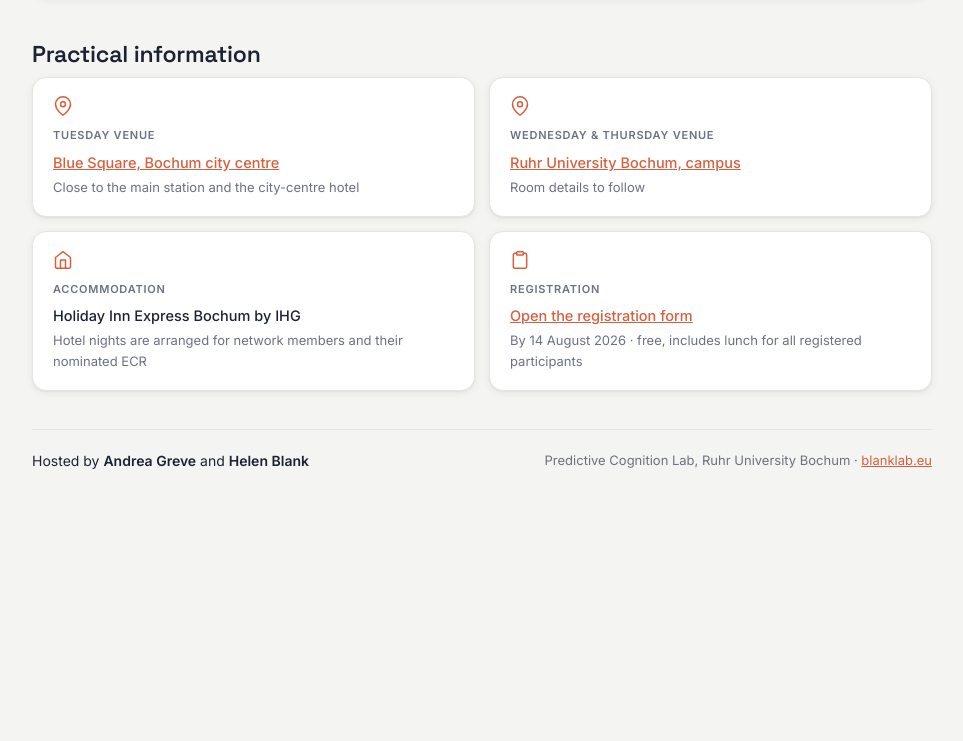
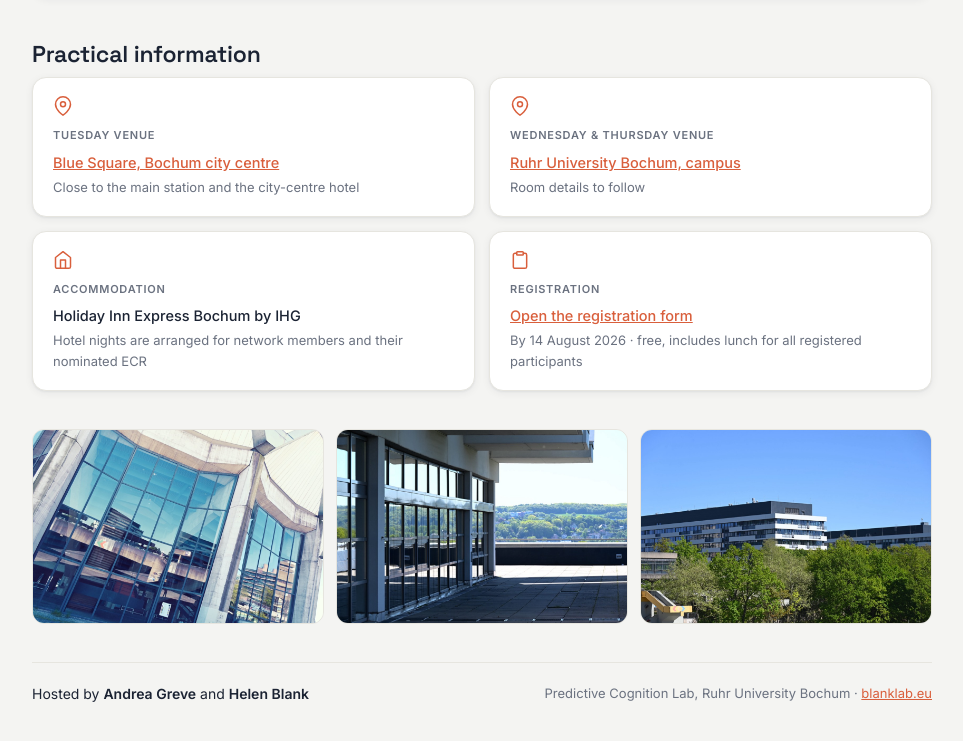
Before and after one commit to predcommlab/symposium-2026, a plain HTML site: page index.html in a window 1280 px wide. Shown: the part 2581-3322 px from the top of the page, without its empty margins (158-1121 px from the left). Before the commit the page ends 3117 px from the top, so only its background shows below. Drawn offline with Linux system fonts and the light colour scheme; no server answers.

Commit message:
Add a campus photo strip above the footer

```diff
--- a/index.html
+++ b/index.html
@@ -98,6 +98,9 @@
   .info-cell p{margin:0;font-size:14.5px;font-weight:500;}
   .info-cell .sub{color:var(--muted);font-size:13px;font-weight:400;margin-top:3px;}
 
+  .gallery{display:grid;grid-template-columns:repeat(3,1fr);gap:12px;}
+  .gallery img{width:100%;aspect-ratio:3/2;object-fit:cover;border-radius:12px;display:block;border:1px solid var(--line);}
+
   footer{border-top:1px solid var(--line);padding-top:20px;margin-top:8px;
     display:flex;justify-content:space-between;gap:12px;flex-wrap:wrap;}
   .foot-line{font-size:14px;}.foot-line b{font-weight:600;}
@@ -107,6 +110,7 @@
     .hero{padding:28px 24px;}.hero h1{font-size:30px;}
     .row{grid-template-columns:88px 1fr;}.badge{display:none;}
     .info-grid{grid-template-columns:1fr;}
+    .gallery{grid-template-columns:1fr;}
   }
 </style>
 </head>
@@ -171,6 +175,14 @@
         <p><a href="https://docs.google.com/forms/d/e/1FAIpQLSet3CzQn8L2GYQoEGWLp6T6oFy5Bt6kL3QDcRuJvG7BM1LCqA/viewform" target="_blank" rel="noopener">Open the registration form</a></p>
         <p class="sub">By 14 August 2026 · free, includes lunch for all registered participants</p>
       </div>
+    </div>
+  </section>
+
+  <section>
+    <div class="gallery">
+      <img src="images/campus-1.jpg" alt="Ruhr University Bochum, glass facade" loading="lazy">
+      <img src="images/campus-2.jpg" alt="View over the Bochum hills from the campus" loading="lazy">
+      <img src="images/campus-3.jpg" alt="Ruhr University Bochum campus" loading="lazy">
     </div>
   </section>
 
```
Also changed, not shown: images/campus-1.jpg (added), images/campus-2.jpg (added), images/campus-3.jpg (added).
